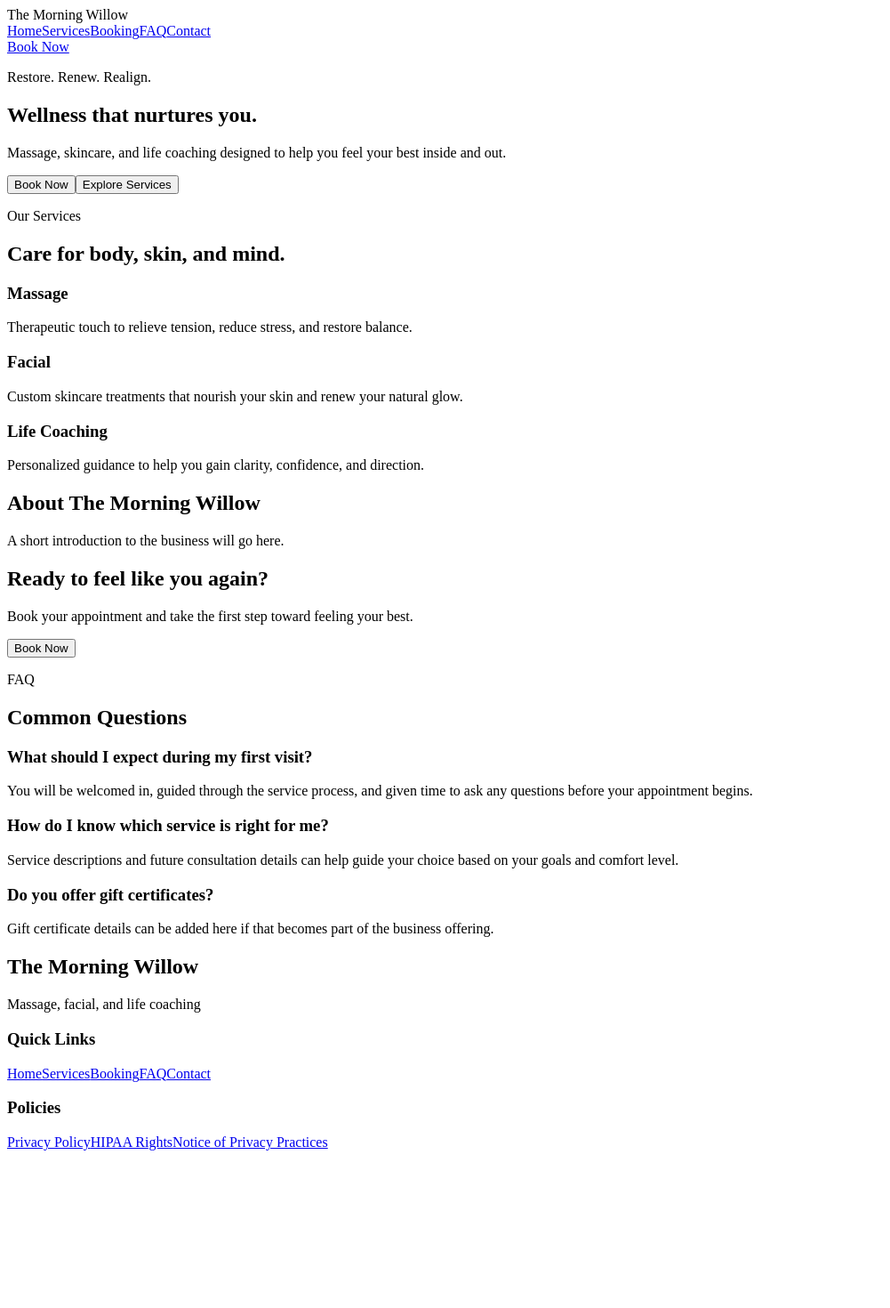
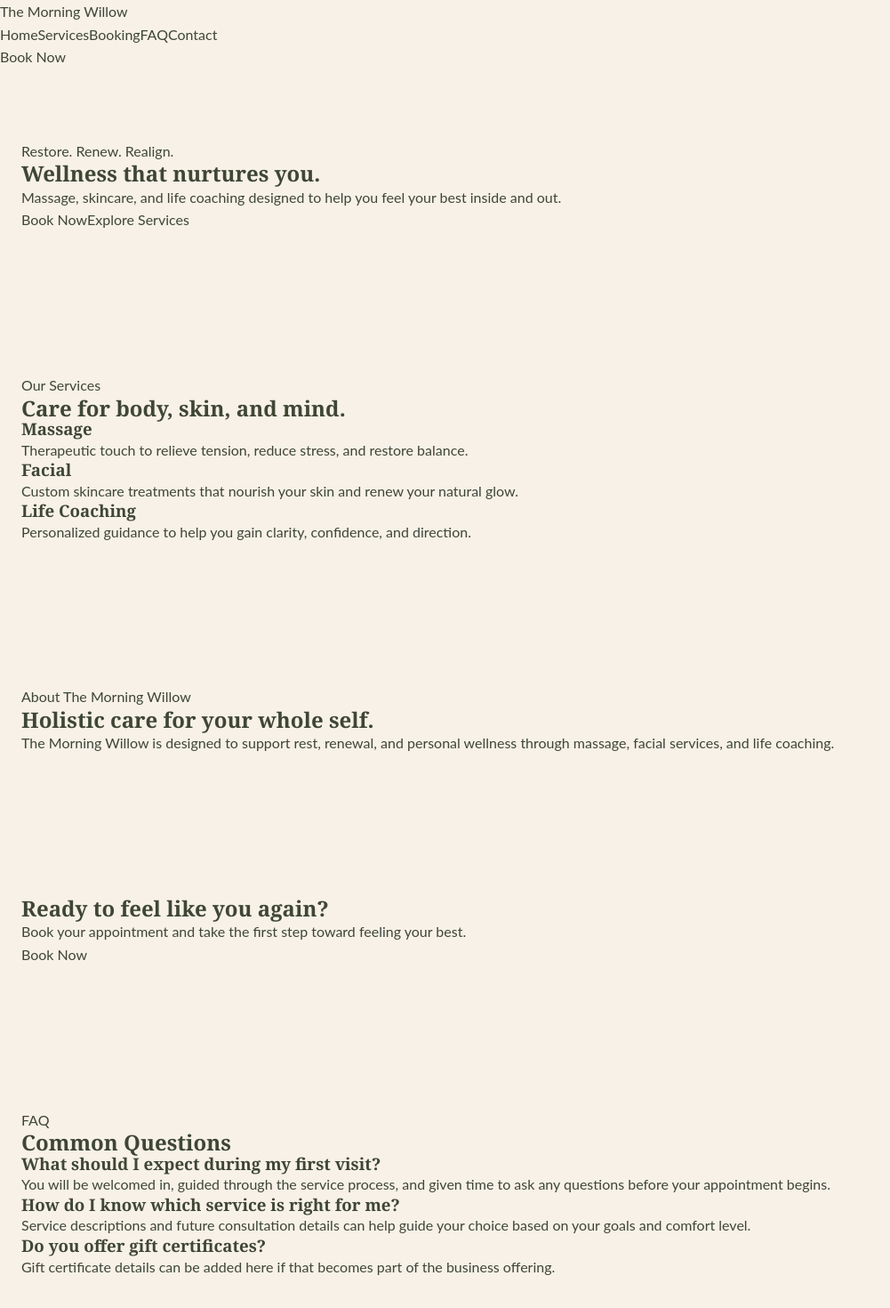
Before and after one commit to djjohnson20/themorningwillow, a React (Vite) app: page / in a window 1280 px wide. Shown: the top 1470 px of the page at 89% size, without its empty margins (0-1001 px from the left). Before the commit the page ends 1301 px from the top, so only its background shows below. Built offline with nearby package versions, Linux system fonts and the light colour scheme.

Commit message:
Set up homepage structure and styling foundation

```diff
--- a/src/components/home/AboutPreview.jsx
+++ b/src/components/home/AboutPreview.jsx
@@ -1,8 +1,16 @@
 function AboutPreview() {
   return (
-    <section>
-      <h2>About The Morning Willow</h2>
-      <p>A short introduction to the business will go here.</p>
+    <section className="about-preview">
+      <div className="about-preview__content">
+        <p className="about-preview__eyebrow">About The Morning Willow</p>
+        <h2 className="about-preview__title">
+          Holistic care for your whole self.
+        </h2>
+        <p className="about-preview__text">
+          The Morning Willow is designed to support rest, renewal, and personal
+          wellness through massage, facial services, and life coaching.
+        </p>
+      </div>
     </section>
   );
 }
--- a/src/components/home/BookingCta.jsx
+++ b/src/components/home/BookingCta.jsx
@@ -1,11 +1,18 @@
+import { Link } from "react-router-dom";
+
 function BookingCta() {
   return (
-    <section>
-      <h2>Ready to feel like you again?</h2>
-      <p>
-        Book your appointment and take the first step toward feeling your best.
-      </p>
-      <button type="button">Book Now</button>
+    <section className="booking-cta">
+      <div className="booking-cta__content">
+        <h2 className="booking-cta__title">Ready to feel like you again?</h2>
+        <p className="booking-cta__text">
+          Book your appointment and take the first step toward feeling your
+          best.
+        </p>
+        <Link className="booking-cta__button" to="/booking">
+          Book Now
+        </Link>
+      </div>
     </section>
   );
 }
--- a/src/components/home/FaqPreview.jsx
+++ b/src/components/home/FaqPreview.jsx
@@ -1,32 +1,42 @@
 function FaqPreview() {
   return (
-    <section>
-      <p>FAQ</p>
-      <h2>Common Questions</h2>
+    <section className="faq-preview">
+      <div className="faq-preview__content">
+        <p className="faq-preview__eyebrow">FAQ</p>
+        <h2 className="faq-preview__title">Common Questions</h2>
 
-      <article>
-        <h3>What should I expect during my first visit?</h3>
-        <p>
-          You will be welcomed in, guided through the service process, and given
-          time to ask any questions before your appointment begins.
+        <div className="faq-preview__list">
+          <article className="faq-preview__item">
+            <h3 className="faq-preview__question">
+              What should I expect during my first visit?
+            </h3>
+            <p className="faq-preview__answer">
+              You will be welcomed in, guided through the service process, and
+              given time to ask any questions before your appointment begins.
             </p>
           </article>
 
-      <article>
-        <h3>How do I know which service is right for me?</h3>
-        <p>
-          Service descriptions and future consultation details can help guide
-          your choice based on your goals and comfort level.
+          <article className="faq-preview__item">
+            <h3 className="faq-preview__question">
+              How do I know which service is right for me?
+            </h3>
+            <p className="faq-preview__answer">
+              Service descriptions and future consultation details can help
+              guide your choice based on your goals and comfort level.
             </p>
           </article>
 
-      <article>
-        <h3>Do you offer gift certificates?</h3>
-        <p>
-          Gift certificate details can be added here if that becomes part of the
-          business offering.
+          <article className="faq-preview__item">
+            <h3 className="faq-preview__question">
+              Do you offer gift certificates?
+            </h3>
+            <p className="faq-preview__answer">
+              Gift certificate details can be added here if that becomes part of
+              the business offering.
             </p>
           </article>
+        </div>
+      </div>
     </section>
   );
 }
--- a/src/components/home/Hero.jsx
+++ b/src/components/home/Hero.jsx
@@ -1,14 +1,25 @@
+import { Link } from "react-router-dom";
+
 function Hero() {
   return (
-    <section>
-      <p>Restore. Renew. Realign.</p>
-      <h1>Wellness that nurtures you.</h1>
-      <p>
-        Massage, skincare, and life coaching designed to help you feel your best
-        inside and out.
-      </p>
-      <button type="button">Book Now</button>
-      <button type="button">Explore Services</button>
+    <section className="hero">
+      <div className="hero__content">
+        <p className="hero__eyebrow">Restore. Renew. Realign.</p>
+        <h1 className="hero__title">Wellness that nurtures you.</h1>
+        <p className="hero__text">
+          Massage, skincare, and life coaching designed to help you feel your
+          best inside and out.
+        </p>
+
+        <div className="hero__actions">
+          <Link className="hero__button" to="/booking">
+            Book Now
+          </Link>
+          <Link className="hero__button hero__button-secondary" to="/services">
+            Explore Services
+          </Link>
+        </div>
+      </div>
     </section>
   );
 }
--- a/src/components/home/ServicesPreview.jsx
+++ b/src/components/home/ServicesPreview.jsx
@@ -1,32 +1,38 @@
 function ServicesPreview() {
   return (
-    <section>
-      <p>Our Services</p>
-      <h2>Care for body, skin, and mind.</h2>
+    <section className="services-preview">
+      <div className="services-preview__content">
+        <p className="services-preview__eyebrow">Our Services</p>
+        <h2 className="services-preview__title">
+          Care for body, skin, and mind.
+        </h2>
 
-      <article>
-        <h3>Massage</h3>
-        <p>
+        <div className="services-preview__cards">
+          <article className="services-preview__card">
+            <h3 className="services-preview__card-title">Massage</h3>
+            <p className="services-preview__card-text">
               Therapeutic touch to relieve tension, reduce stress, and restore
               balance.
             </p>
           </article>
 
-      <article>
-        <h3>Facial</h3>
-        <p>
+          <article className="services-preview__card">
+            <h3 className="services-preview__card-title">Facial</h3>
+            <p className="services-preview__card-text">
               Custom skincare treatments that nourish your skin and renew your
               natural glow.
             </p>
           </article>
 
-      <article>
-        <h3>Life Coaching</h3>
-        <p>
+          <article className="services-preview__card">
+            <h3 className="services-preview__card-title">Life Coaching</h3>
+            <p className="services-preview__card-text">
               Personalized guidance to help you gain clarity, confidence, and
               direction.
             </p>
           </article>
+        </div>
+      </div>
     </section>
   );
 }
--- a/src/components/layout/Footer.jsx
+++ b/src/components/layout/Footer.jsx
@@ -2,28 +2,53 @@ import { Link } from "react-router-dom";
 
 function Footer() {
   return (
-    <footer>
-      <div>
-        <h2>The Morning Willow</h2>
-        <p>Massage, facial, and life coaching</p>
-      </div>
+    <footer className="site-footer">
+      <div className="site-footer__content">
+        <div className="site-footer__brand">
+          <h2 className="site-footer__title">The Morning Willow</h2>
+          <p className="site-footer__text">
+            Massage, facial, and life coaching.
+          </p>
+        </div>
 
-      <div>
-        <h3>Quick Links</h3>
-        <Link to="/">Home</Link>
-        <Link to="/services">Services</Link>
-        <Link to="/booking">Booking</Link>
-        <Link to="/faq">FAQ</Link>
-        <Link to="/contact">Contact</Link>
-      </div>
+        <div className="site-footer__group">
+          <h3 className="site-footer__heading">Quick Links</h3>
+          <div className="site-footer__links">
+            <Link className="site-footer__link" to="/">
+              Home
+            </Link>
+            <Link className="site-footer__link" to="/services">
+              Services
+            </Link>
+            <Link className="site-footer__link" to="/booking">
+              Booking
+            </Link>
+            <Link className="site-footer__link" to="/faq">
+              FAQ
+            </Link>
+            <Link className="site-footer__link" to="/contact">
+              Contact
+            </Link>
+          </div>
+        </div>
 
-      <div>
-        <h3>Policies</h3>
-        <Link to="/privacy-policy">Privacy Policy</Link>
-        <Link to="/hipaa-rights">HIPAA Rights</Link>
-        <Link to="/notice-of-privacy-practices">
-          Notice of Privacy Practices
-        </Link>
+        <div className="site-footer__group">
+          <h3 className="site-footer__heading">Policies</h3>
+          <div className="site-footer__links">
+            <Link className="site-footer__link" to="/privacy-policy">
+              Privacy Policy
+            </Link>
+            <Link className="site-footer__link" to="/hipaa-rights">
+              HIPAA Rights
+            </Link>
+            <Link
+              className="site-footer__link"
+              to="/notice-of-privacy-practices"
+            >
+              Notice of Privacy Practices
+            </Link>
+          </div>
+        </div>
       </div>
     </footer>
   );
--- a/src/components/layout/Navbar.jsx
+++ b/src/components/layout/Navbar.jsx
@@ -2,19 +2,33 @@ import { NavLink } from "react-router-dom";
 
 function Navbar() {
   return (
-    <header>
-      <nav>
-        <div>The Morning Willow</div>
+    <header className="site-header">
+      <nav className="site-nav">
+        <NavLink className="site-brand" to="/">
+          The Morning Willow
+        </NavLink>
 
-        <div>
-          <NavLink to="/">Home</NavLink>
-          <NavLink to="/services">Services</NavLink>
-          <NavLink to="/booking">Booking</NavLink>
-          <NavLink to="/faq">FAQ</NavLink>
-          <NavLink to="/contact">Contact</NavLink>
+        <div className="site-nav-links">
+          <NavLink className="site-nav-link" to="/">
+            Home
+          </NavLink>
+          <NavLink className="site-nav-link" to="/services">
+            Services
+          </NavLink>
+          <NavLink className="site-nav-link" to="/booking">
+            Booking
+          </NavLink>
+          <NavLink className="site-nav-link" to="/faq">
+            FAQ
+          </NavLink>
+          <NavLink className="site-nav-link" to="/contact">
+            Contact
+          </NavLink>
         </div>
 
-        <NavLink to="/booking">Book Now</NavLink>
+        <NavLink className="site-nav-cta" to="/booking">
+          Book Now
+        </NavLink>
       </nav>
     </header>
   );
--- a/src/pages/HomePage/HomePage.jsx
+++ b/src/pages/HomePage/HomePage.jsx
@@ -11,7 +11,7 @@ function HomePage() {
   return (
     <>
       <Navbar />
-      <main>
+      <main className="home-page">
         <Hero />
         <ServicesPreview />
         <AboutPreview />
--- a/src/styles/global.css
+++ b/src/styles/global.css
@@ -0,0 +1,73 @@
+*,
+*::before,
+*::after {
+  box-sizing: border-box;
+}
+
+html {
+  scroll-behavior: smooth;
+}
+
+body {
+  margin: 0;
+  min-width: 320px;
+  background-color: var(--color-background);
+  color: var(--color-text);
+  font-family: var(--font-body);
+  font-size: var(--font-size-sm);
+  line-height: var(--line-height-body);
+}
+
+img {
+  display: block;
+  max-width: 100%;
+}
+
+button,
+input,
+textarea,
+select {
+  font: inherit;
+}
+
+button {
+  border: none;
+  background: none;
+  cursor: pointer;
+}
+
+a {
+  color: inherit;
+  text-decoration: none;
+}
+
+h1,
+h2,
+h3,
+h4,
+h5,
+h6 {
+  margin: 0;
+  font-family: var(--font-heading);
+  color: var(--color-text);
+  line-height: var(--line-height-heading);
+}
+
+p {
+  margin: 0;
+}
+
+ul,
+ol {
+  margin: 0;
+  padding: 0;
+  list-style: none;
+}
+
+section {
+  padding: var(--space-3xl) var(--space-lg);
+}
+
+main {
+  display: block;
+}
--- a/src/styles/variables.css
+++ b/src/styles/variables.css
@@ -0,0 +1,48 @@
+:root {
+  --color-background: #f7f1e8;
+  --color-surface: #fffdfc;
+  --color-surface-muted: #f1eadf;
+  --color-text: #3f4634;
+  --color-text-muted: #6f745f;
+  --color-primary: #7e8463;
+  --color-primary-dark: #687050;
+  --color-accent: #dcc8a1;
+  --color-accent-dark: #b89d6c;
+  --color-border: #d8ccba;
+
+  --font-heading: "Cormorant Garamond", Georgia, serif;
+  --font-body: "Lato", "Helvetica Neue", Arial, sans-serif;
+
+  --font-size-xs: 0.875rem;
+  --font-size-sm: 1rem;
+  --font-size-md: 1.125rem;
+  --font-size-lg: 1.5rem;
+  --font-size-xl: 2.5rem;
+  --font-size-2xl: 3.5rem;
+
+  --line-height-body: 1.6;
+  --line-height-heading: 1.1;
+
+  --max-width: 1200px;
+  --section-width: 1100px;
+
+  --space-xs: 0.5rem;
+  --space-sm: 0.75rem;
+  --space-md: 1rem;
+  --space-lg: 1.5rem;
+  --space-xl: 2rem;
+  --space-2xl: 3rem;
+  --space-3xl: 5rem;
+  --space-4xl: 7rem;
+
+  --radius-sm: 0.5rem;
+  --radius-md: 1rem;
+  --radius-lg: 2rem;
+  --radius-pill: 999px;
+
+  --shadow-soft: 0 10px 30px rgba(63, 70, 52, 0.08);
+  --shadow-card: 0 6px 20px rgba(63, 70, 52, 0.06);
+
+  --transition-fast: 0.2s ease;
+  --transition-base: 0.3s ease;
+}
```
Lines whose indentation alone changed are shown as unchanged.
